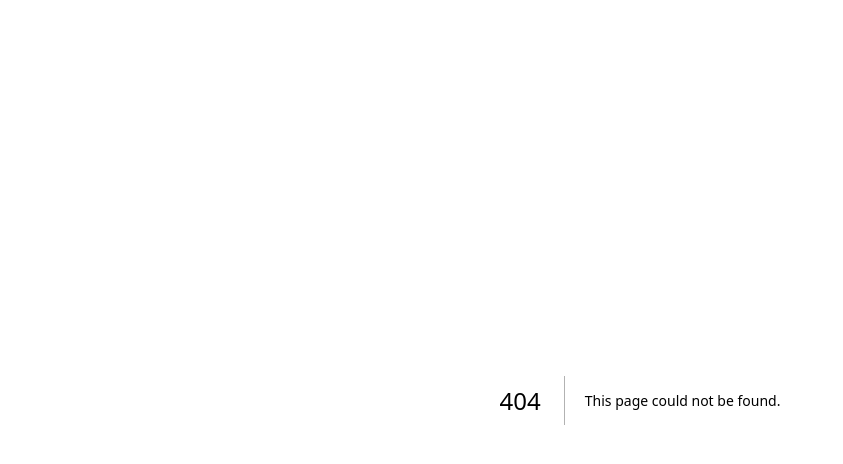
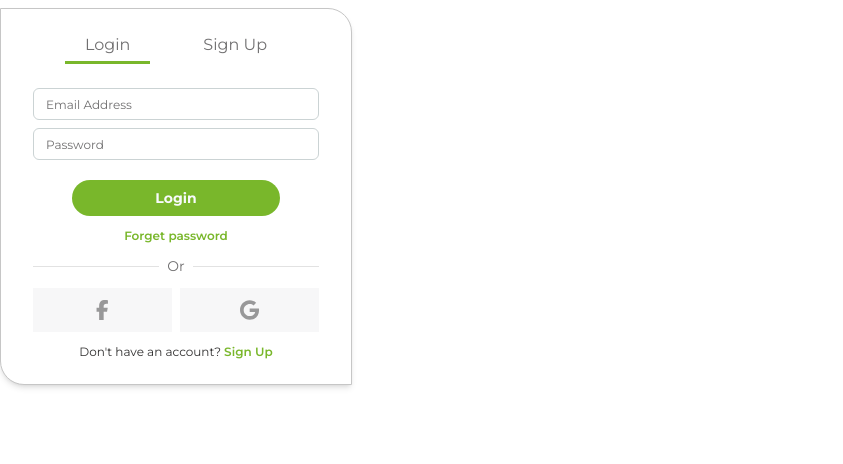
Before and after one commit to Natnael-crypto/GMM, a Next.js app in the folder client/gmm-fe/: page /en/login in a window 1280 px wide. Before the commit this address had no page. Shown: the top 464 px of the page, without its empty margins (0-843 px from the left). Built offline with nearby package versions, Linux system fonts and the light colour scheme.

Commit message:
feat(gmm-fe): add login page

```diff
--- /dev/null
+++ b/client/gmm-fe/src/app/[locale]/(auth)/(login-signup)/login/page.tsx
@@ -0,0 +1,6 @@
+import LoginCard from '@/components/(auth)/login/components/login-card';
+import React from 'react';
+
+export default function Login() {
+  return <LoginCard />;
+}
```
